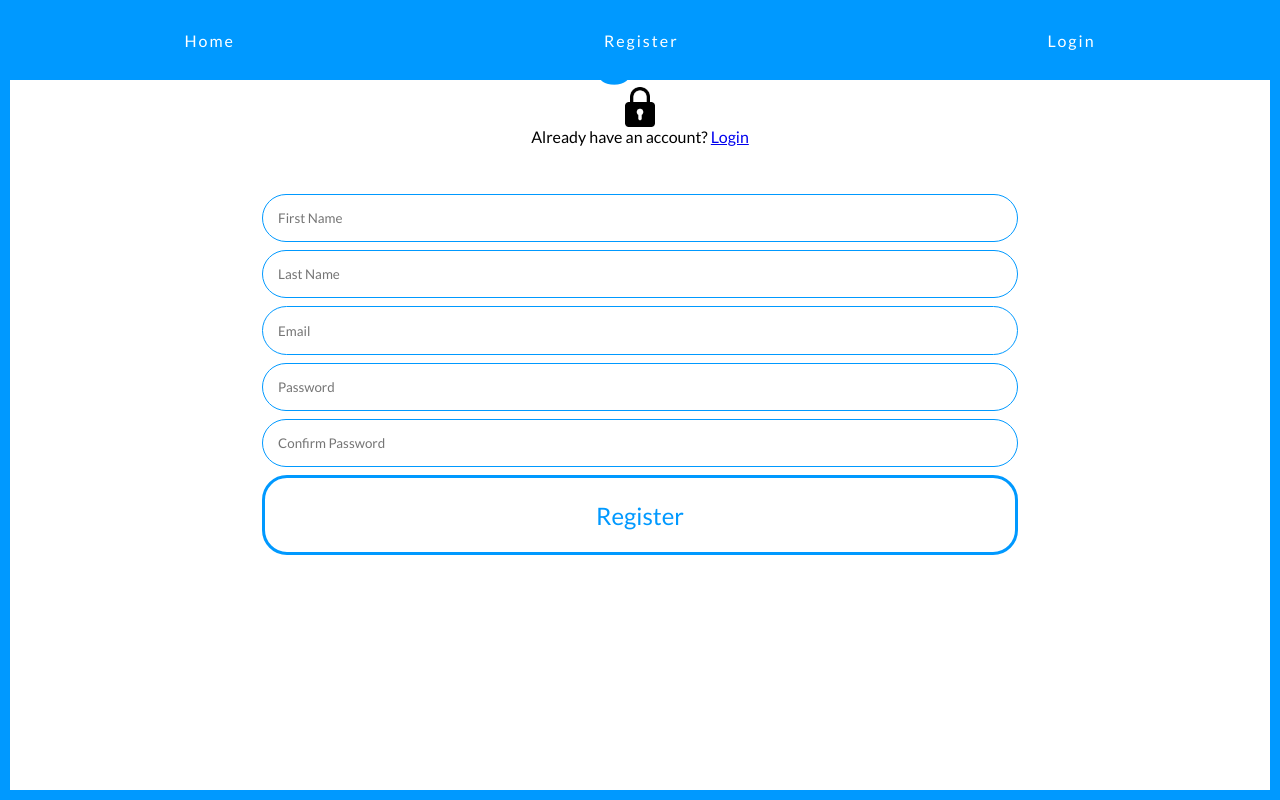
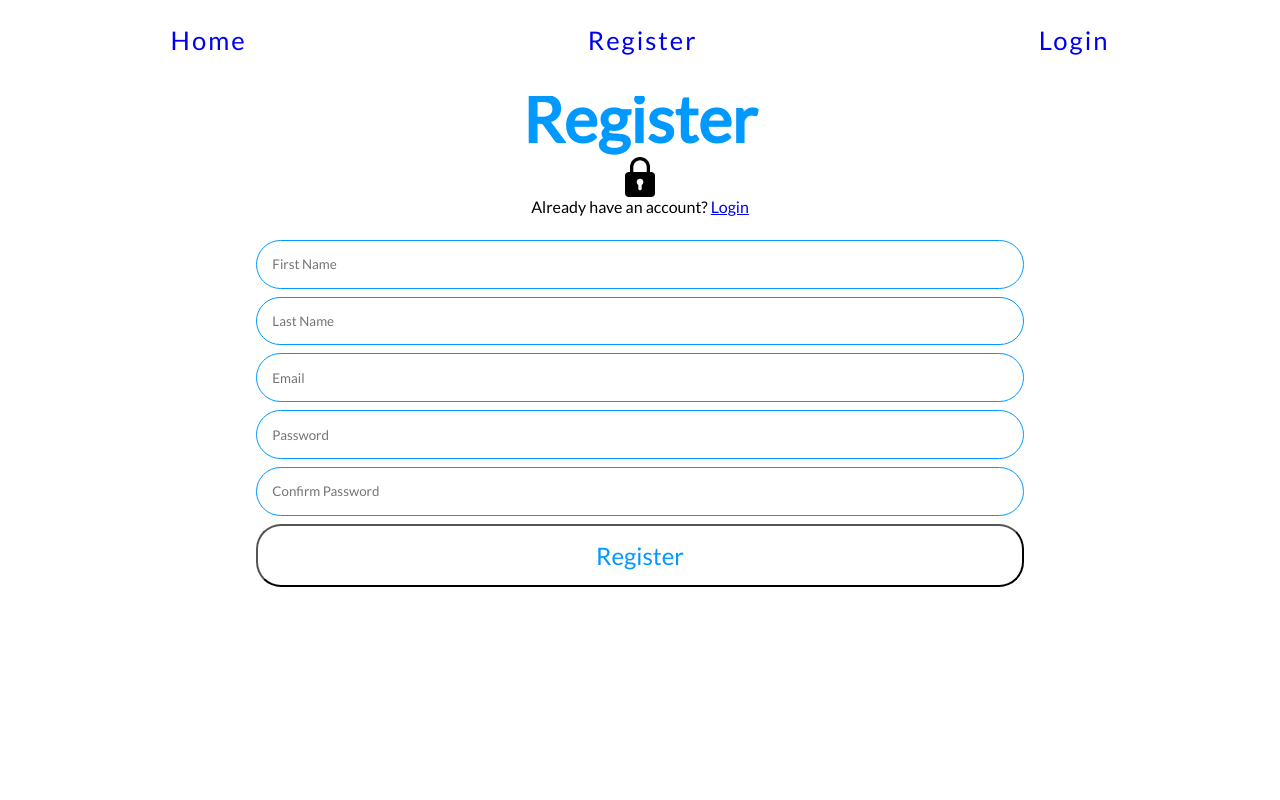
Before and after one commit to tjjay17/Finance-Fix-Revamped, a React (Create React App) app in the folder client/: page /register in a window 1280 px wide. Built offline with nearby package versions, Linux system fonts and the light colour scheme.

Commit message:
navbar ui update

```diff
--- a/client/src/App.js
+++ b/client/src/App.js
@@ -3,11 +3,26 @@ import Home from './Pages/Home/Home';
 import Register from './Pages/SignUp/Register';
 import Login from './Pages/Login/Login';
 import Navbar from './UI/Navbar/Navbar';
+import React,{useState,useEffect} from 'react';
 
 function App() {
+  const [color,updateColor] = useState('');
+
+  useEffect(() =>{
+    document.addEventListener('scroll',handleScroll)
+  });
+
+  const handleScroll = () =>{
+    if(window.pageYOffset > 0){
+      updateColor('#0099ff');
+    }else{
+      updateColor('white')
+    }
+  }
+
   return (
     <div className="App" style = {{overflow:'hidden'}}>
-      <Navbar />
+      <Navbar color = {color} />
       <Switch>
 
         <Route exact path = '/login'>
--- a/client/src/Components/FeatureCard/FeatureCard.css
+++ b/client/src/Components/FeatureCard/FeatureCard.css
@@ -15,7 +15,7 @@
 }
 
 #featureContainer p{
-    margin-top:2vh;
+    margin-top:10%;
 }
 
 @media only screen and (min-width:700px){
--- a/client/src/Pages/Home/Home.css
+++ b/client/src/Pages/Home/Home.css
@@ -1,9 +1,21 @@
+@keyframes opacityLoad{
+    0%{
+        opacity:0;
+    }
+
+    100%{
+        opacity:1;
+    }
+}
+
 #homeContainer{
     height:100%;
     width:100vw;
     overflow-x: hidden;
     position: relative;
     top:10vh;
+    animation-name: opacityLoad;
+    animation-duration: 2s;
 }
 
 #homeContainer h1{
--- a/client/src/Pages/Login/Login.css
+++ b/client/src/Pages/Login/Login.css
@@ -8,13 +8,10 @@
     width:100vw;
     height:100vh;
     font-family: 'Lato',sans-serif;
-    /* border:10px solid #0099ff; */
     box-sizing: border-box;
-    /* background-image: url('https://svgsilh.com/svg/303165-2196f3.svg'),url('https://svgsilh.com/svg/303165-2196f3.svg');
-    background-size:200px 200px, 300px 300px;
-    background-repeat: no-repeat,no-repeat;
-    background-position: top left,top 50px right -90px;
-    background-attachment:local,local; */
+    position:relative;
+    top:12vh;
+
 }
 
 #loginContainer img{
--- a/client/src/Pages/SignUp/Register.css
+++ b/client/src/Pages/SignUp/Register.css
@@ -2,8 +2,9 @@
     width:100vw;
     height:100vh;
     font-family: 'Lato',sans-serif;
-    border:10px solid #0099ff;
     box-sizing: border-box;
+    position:relative;
+    top:10vh;
 }
 
 #regContainer h1{
@@ -26,7 +27,7 @@
 #regContainer form{
     display: flex;
     flex-direction: column;
-    margin:5vh auto;
+    margin:2vh auto;
     width:60%;
 }
 
@@ -44,11 +45,11 @@
     background: transparent;
     margin-top:1vh;
     border-radius:25px;
-    border:3px solid #0099ff;
-    padding:3%;
+    padding:2%;
     font-size: 1.5rem;
     cursor: pointer;
     transition: color 0.7s,background-color 0.8s, border 0.8s;
+    margin-bottom: 5vh;
 }
 
 @media (hover:hover){
--- a/client/src/Pages/SignUp/Register.js
+++ b/client/src/Pages/SignUp/Register.js
@@ -4,6 +4,7 @@ import './Register.css';
 const Register = () =>{
     useEffect(() =>{
         document.title = 'Finance-Fix';
+        window.scrollTo(0,0);
     });
 
     const [inputs, updateInputs] = useState({
--- a/client/src/UI/Navbar/Navbar.css
+++ b/client/src/UI/Navbar/Navbar.css
@@ -1,9 +1,12 @@
 #navContainer{
     width:100vw;
-    height:10vh;
-    background-color: #0099ff;
+    height:12vh;
     z-index:100;
     position: fixed;
+    display: none;
+    /* box-shadow:2px 4px 15px 0px #000000; */
+    z-index:10000;
+    transition:background-color 1s;
 }
 
 #navItems{
@@ -12,7 +15,28 @@
     justify-content: space-around;
     font-family: 'lato',sans-serif;
     letter-spacing: 2px;
-    color:white;
+    /* color:white; */
     height:10vh;
     align-items: center;
+    font-size: 2vw;
 }
+
+#navItems a{
+    text-decoration: none;
+}
+
+#navItems a:visited{
+    color:black;
+}
+
+@media only screen and (min-width:800px){
+    #navContainer{
+        display: inline-block;
+    }
+}
+
+@media (hover:hover){
+    #navItems a:hover{
+        text-decoration: underline;
+    }
+}
--- a/client/src/UI/Navbar/Navbar.js
+++ b/client/src/UI/Navbar/Navbar.js
@@ -1,13 +1,20 @@
 import React from 'react';
+import {Link} from 'react-router-dom';
 import './Navbar.css';
 
-const Navbar = () =>{
+const Navbar = (props) =>{
     return (
-        <div id = 'navContainer'>
+        <div id = 'navContainer' style = {{backgroundColor:props.color}}>
             <div id = 'navItems'>
-                <p>Home</p>
-                <p>Register</p>
-                <p>Login</p>
+                <Link to = '/'>
+                    <p>Home</p>
+                </Link>
+                <Link to = '/register'>
+                    <p>Register</p>
+                </Link>
+                <Link to = '/login'>
+                    <p>Login</p>
+                </Link>
             </div>
         </div>
     );
```
Also changed, not shown: 1 other file (tests, documents, lock files or other folders).
